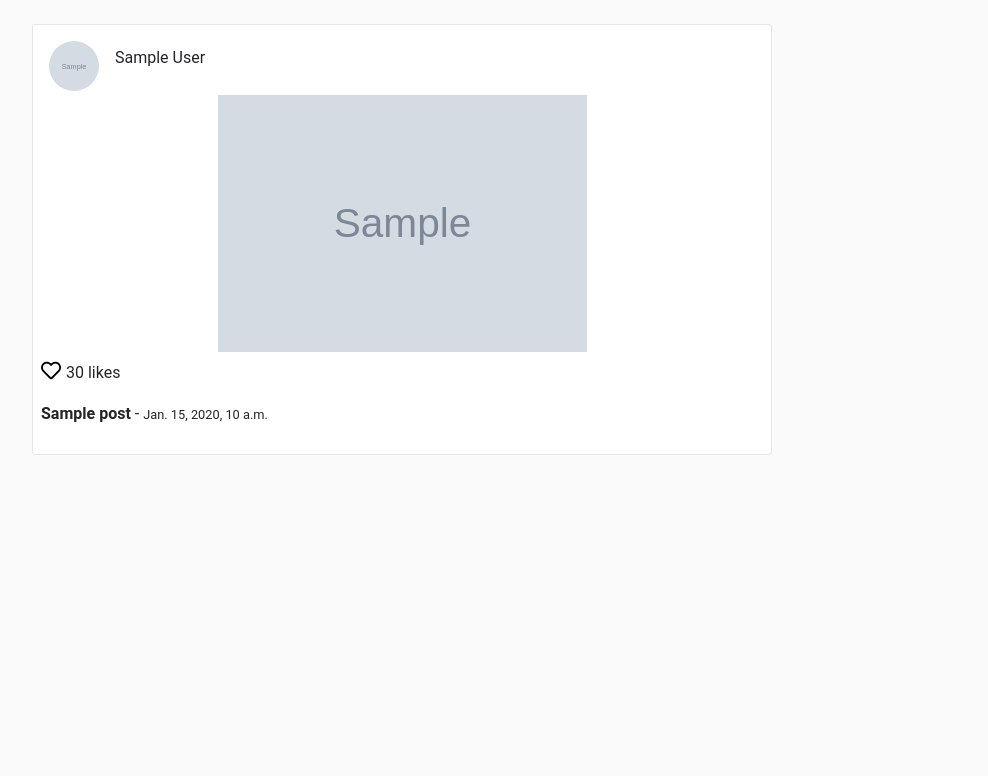
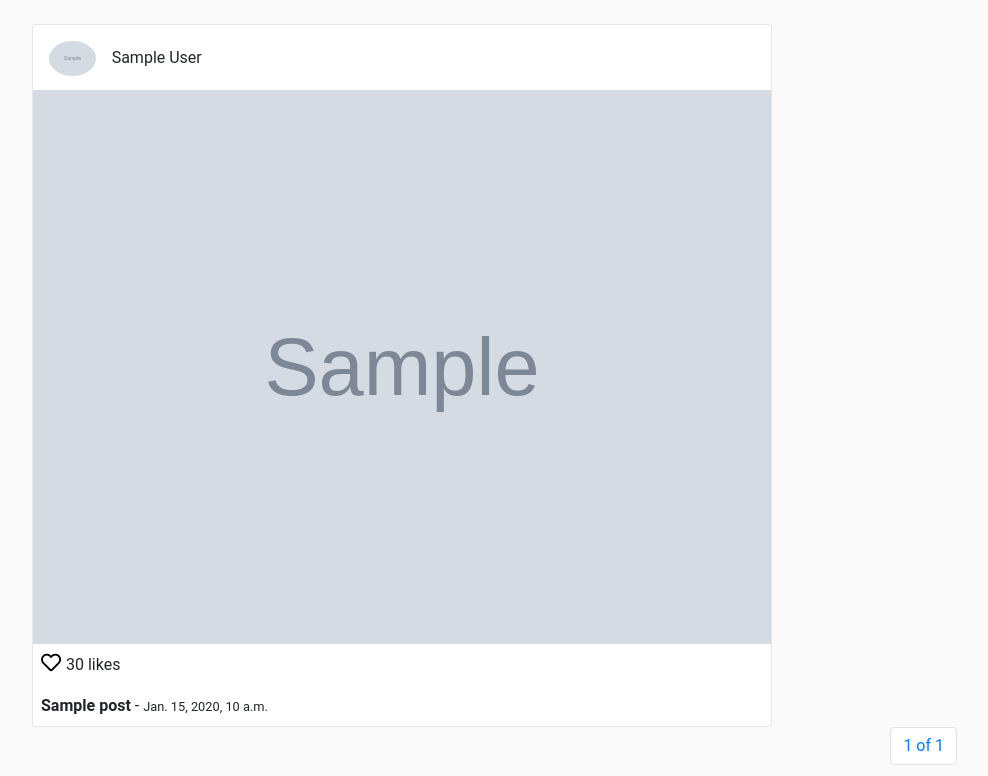
Before and after one commit to baiest/Platzigram-Django, a Django app: page / in a window 1280 px wide. Shown: the part 72-848 px from the top of the page, without its empty margins (238-1226 px from the left). Run offline with Django 3.2, Linux system fonts and the light colour scheme; a user stored in the database is signed in; tables that the repository leaves empty hold one stand-in row (values such as "Sample post"); grey boxes marked "Sample" are stand-in pictures; some libraries are stand-ins or nearby versions.

Commit message:
Agregado detalle de la pulicacion

```diff
--- a/posts/urls.py
+++ b/posts/urls.py
@@ -10,7 +10,13 @@ urlpatterns = [
         name='feed'
     ),
     path(
-        route='new',
+        route='posts/new',
         view=views.create_post,
         name='create_post'),
+
+    path(
+        route='posts/<int:pk>/',
+        view= views.PostDetailView.as_view(),
+        name='detail'
+    )
 ]
--- a/posts/views.py
+++ b/posts/views.py
@@ -1,6 +1,6 @@
 from django.shortcuts import render, redirect
 from django.contrib.auth.decorators import login_required
-from django.views.generic import ListView
+from django.views.generic import ListView, DetailView
 from django.contrib.auth.mixins import LoginRequiredMixin
 
 from datetime import datetime
@@ -44,6 +44,10 @@ class PostsFeedView(LoginRequiredMixin, ListView):
     paginate_by= 2
     context_object_name = 'posts'
 
+class PostDetailView(LoginRequiredMixin, DetailView):
+    template_name = 'posts/detail.html'
+    queryset = Post.objects.all()
+    context_object_name = 'post'
 
 @login_required
 def list_posts(request):
--- a/templates/posts/feed.html
+++ b/templates/posts/feed.html
@@ -3,29 +3,8 @@
 {% endblock%} {% block container %}
 <div class="container mt-5">
     <div class="row">
-
-        {% for post in posts %}
-        <div class="col-sm-12 col-md-8 offset-md-2 mt-5 p-0 post-container">
-            <div class="media pt-3 pl-3 pb-1">
-                <a href="{% url 'users:detail' post.user.username %}">
-                    <img class="mr-3 rounded-circle" style="object-fit: cover;" height="50" width="50" src="{{ post.profile.picture.url }}" alt="{{ post.user.get_full_name }}">
-                </a>
-                <div class="media-body">
-                    <p style="margin-top: 5px;">{{ post.user.get_full_name }}</p>
-                </div>
-            </div>
-                <img style="width: 50%; height: 60% ;object-fit: cover; margin-left: 25%; image-rendering: auto;" src="{{ post.photo.url }}" alt="{{ post.title }}">
-
-            <p class="mt-1 ml-2">
-                <a href="" style="color: #000; font-size: 20px;">
-                    <i class="far fa-heart"></i>
-                </a> 30 likes
-            </p>
-            <p class="ml-2 mt-0 mb-2">
-                <b>{{ post.title }}</b> - <small>{{ post.created }}</small>
-            </p>
-        </div>
-        {% endfor %}
+        {% for post in posts %} {% include "posts/post_card.html" %} {% endfor %}
     </div>
 </div>
-{% endblock %}
+
+{% include "posts/pagination.html"%} {% endblock %}
--- /dev/null
+++ b/templates/posts/pagination.html
@@ -0,0 +1,23 @@
+<nav>
+    <ul class="pagination justify-content-end">
+        {% if page_obj.has_previous %}
+        <li class="page-item">
+            <a class="page-link" href="?page={{ page_obj.previus_page_number }}">
+                    Previous
+                </a>
+        </li>
+        {% endif %}
+        <li class="page-item">
+            <a class="page-link" href="#">
+                {{ page_obj.number }} of {{ page_obj.paginator.num_pages }}
+            </a>
+        </li>
+        {% if page_obj.has_next %}
+        <li class="page-item">
+            <a class="page-link" href="?page={{ page_obj.next_page_number }}">
+                    Next
+                </a>
+        </li>
+        {% endif %}
+    </ul>
+</nav>
--- /dev/null
+++ b/templates/posts/post_card.html
@@ -0,0 +1,21 @@
+<div class="col-sm-12 col-md-8 offset-md-2 mt-5 p-0 post-container">
+    <div class="media pt-3 pl-3 pb-1">
+        <a href="{% url  'users:detail' post.user.username %}">
+            <img class="mr-3 rounded-circle" height="35" src="{{ post.profile.picture.url }}" alt="{{ post.user.get_full_name }}">
+        </a>
+        <div class="media-body">
+            <p style="margin-top: 5px;">{{ post.user.get_full_name }}</p>
+        </div>
+    </div>
+
+    <img style="width: 100%;" src="{{ post.photo.url }}" alt="{{ post.title }}">
+
+    <p class="mt-1 ml-2">
+        <a href="" style="color: #000; font-size: 20px;">
+            <i class="far fa-heart"></i>
+        </a> 30 likes
+    </p>
+    <p class="ml-2 mt-0 mb-2">
+        <b>{{ post.title }}</b> - <small>{{ post.created }}</small>
+    </p>
+</div>
--- a/templates/users/detail.html
+++ b/templates/users/detail.html
@@ -42,8 +42,8 @@
     <div class="row mt-3">
         {% for post in posts %}
         <div class="col-sm-4 pt-5 pb-5 pr-5 pl-5 d-flex justify-content-center align-items-center">
-            <a href="" class="border">
-                <img src="{{ post.photo.url }}" alt="{{ post.title }}" class="img-fluid"/>
+            <a href="{% url 'posts:detail' post.pk %}" class="border">
+                <img src="{{ post.photo.url }}" alt="{{ post.title }}" class="img-fluid" />
             </a>
         </div>
         {% endfor %}
```
Also changed, not shown: templates/posts/detail.html (added, +11 -0 lines).
